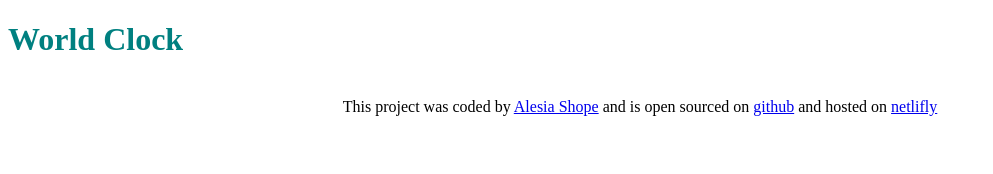
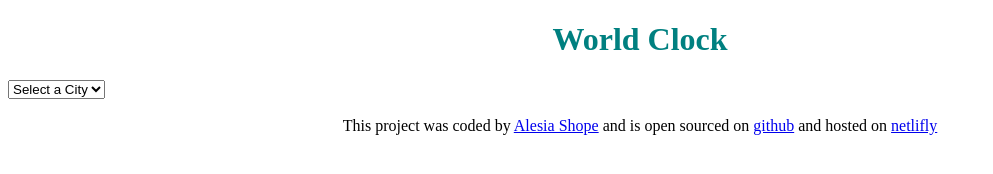
Before and after one commit to avsangel/week2project, a plain HTML site: page index.html in a window 1280 px wide. Shown: the whole page, without its empty margins (0-993 px from the left). Drawn offline with Linux system fonts and the light colour scheme.

Commit message:
added cities

```diff
--- a/index.html
+++ b/index.html
@@ -7,7 +7,16 @@
     <title>World Clock - Alesia Shope</title>
   </head>
   <body>
-    <h1>World Clock</h1>
+    <div class="container">
+      <h1>World Clock</h1>
+
+      <select name="" id="">
+        <option value="">Select a City</option>
+        <option value="">Denver</option>
+        <option value="">Bali</option>
+        <option value="">London</option>
+      </select>
+    </div>
     <br />
     <footer>
       This project was coded by
--- a/style.css
+++ b/style.css
@@ -1,4 +1,5 @@
 h1 {
+  text-align: center;
   color: teal;
 }
 
```
